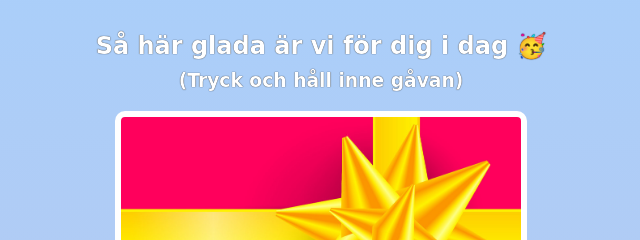
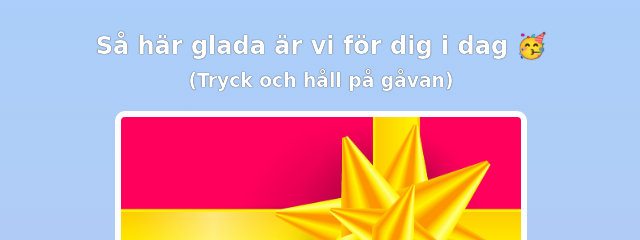
Before and after one commit to danielbotten/Anton-birthdaycard, a website built with Vite: page index.html in a window 1280 px wide. Shown: the part 360-600 px from the top of the page, 319-959 px from the left. Built offline with nearby package versions, Linux system fonts and the light colour scheme; a web font is replaced by a local one.

Commit message:
Update index.html

```diff
--- a/index.html
+++ b/index.html
@@ -15,7 +15,7 @@
 
         <div class="gift-section">
             <h2 class="gift-title">Så här glada är vi f&ouml;r dig i dag 🥳</h2>
-            <h3 class="gift-hint">(Tryck och håll inne gåvan)</h3>
+            <h3 class="gift-hint">(Tryck och håll på gåvan)</h3>
             <div class="gift-img" id="gift-img-happy"></div>
         </div>
 
```
